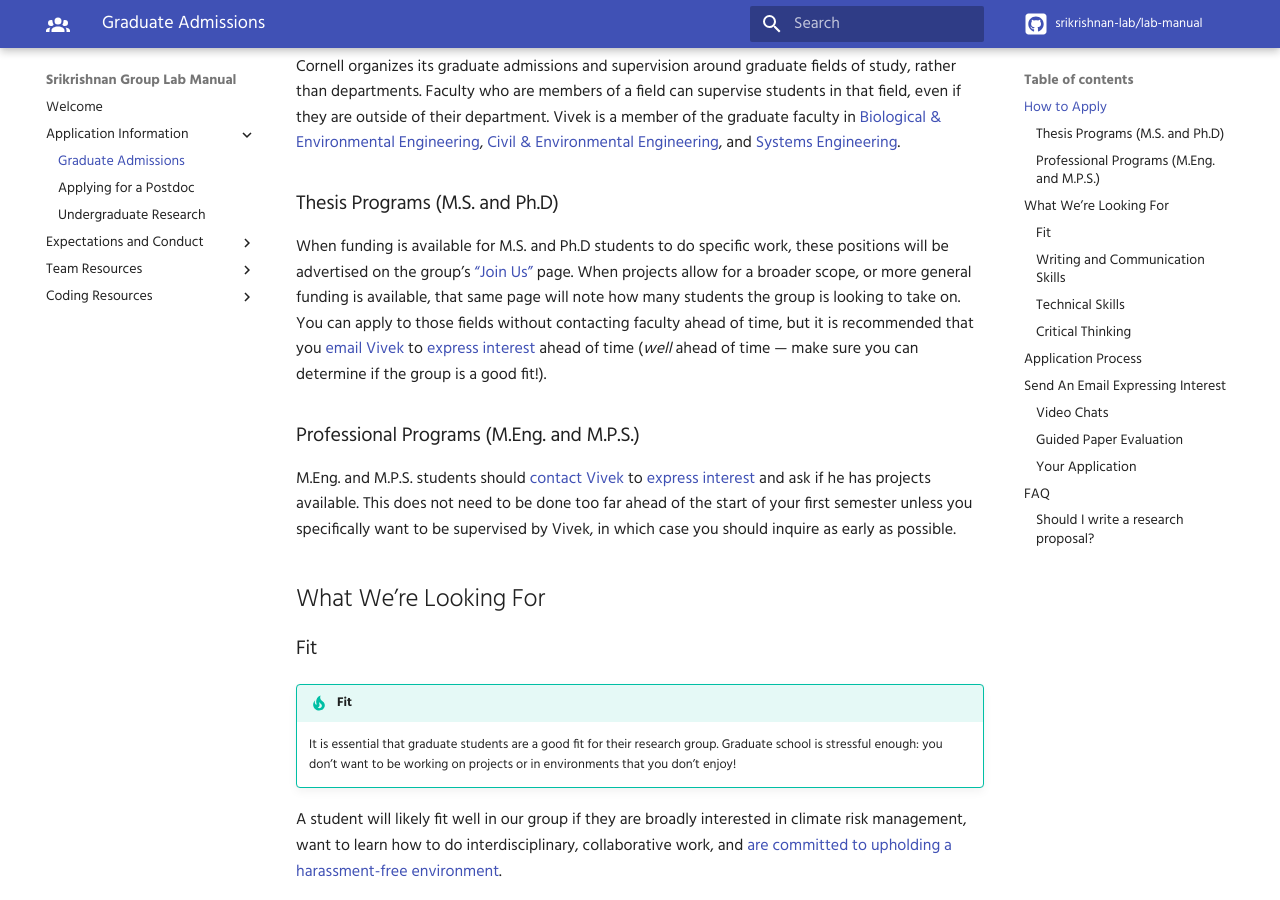
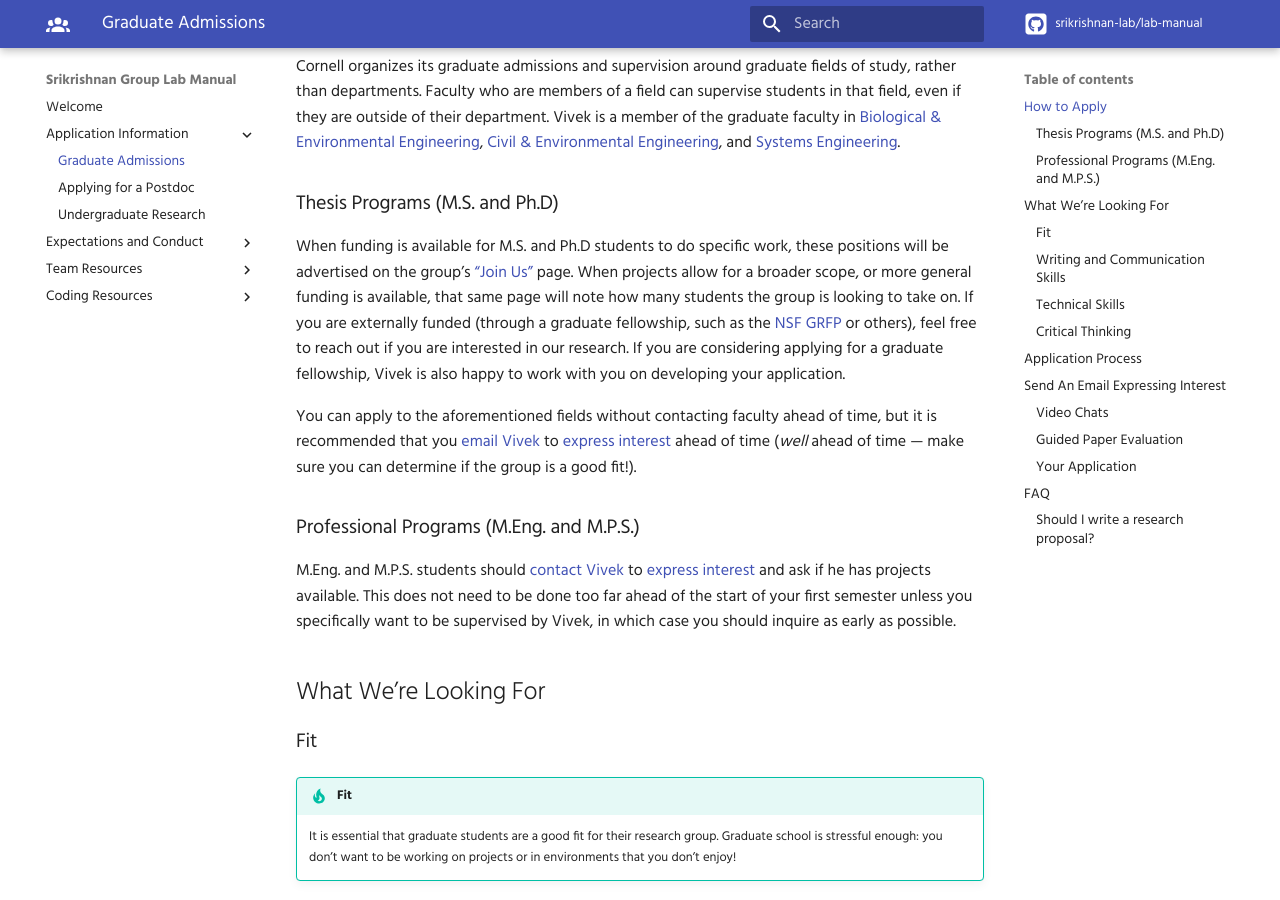
Before and after one commit to srikrishnan-lab/lab-manual, an MkDocs documentation site: the page built from docs/applying/graduate.md, in a window 1280 px wide and 900 px high, scrolled down 360 px. Built offline with MkDocs 1.6.1 and Material for MkDocs 9.7.7, drawn with Linux system fonts in a browser that asks for light colours; some web fonts are replaced; comment, search, counter and statistics services are not loaded.

Commit message:
include information on external applications

```diff
--- a/docs/applying/graduate.md
+++ b/docs/applying/graduate.md
@@ -10,7 +10,9 @@ Cornell organizes its graduate admissions and supervision around graduate fields
 
 ### Thesis Programs (M.S. and Ph.D)
 
-When funding is available for M.S. and Ph.D students to do specific work, these positions will be advertised on the group's ["Join Us"](https://srikrishnan-lab.github.io/join/){:target="_blank"} page. When projects allow for a broader scope, or more general funding is available, that same page will note how many students the group is looking to take on. You can apply to those fields without contacting faculty ahead of time, but it is recommended that you [email Vivek](mailto:viveks@cornell.edu) to [express interest](#interest) ahead of time (*well* ahead of time &mdash; make sure you can determine if the group is a good fit!).
+When funding is available for M.S. and Ph.D students to do specific work, these positions will be advertised on the group's ["Join Us"](https://srikrishnan-lab.github.io/join/){:target="_blank"} page. When projects allow for a broader scope, or more general funding is available, that same page will note how many students the group is looking to take on. If you are externally funded (through a graduate fellowship, such as the [NSF GRFP](https://www.nsfgrfp.org/) or others), feel free to reach out if you are interested in our research. If you are considering applying for a graduate fellowship, Vivek is also happy to work with you on developing your application.
+
+You can apply to the aforementioned fields without contacting faculty ahead of time, but it is recommended that you [email Vivek](mailto:viveks@cornell.edu) to [express interest](#interest) ahead of time (*well* ahead of time &mdash; make sure you can determine if the group is a good fit!).
 
 ### Professional Programs (M.Eng. and M.P.S.)
 
```
Also changed, not shown: docs/applying/postdoc.md (+1 -1 lines).
